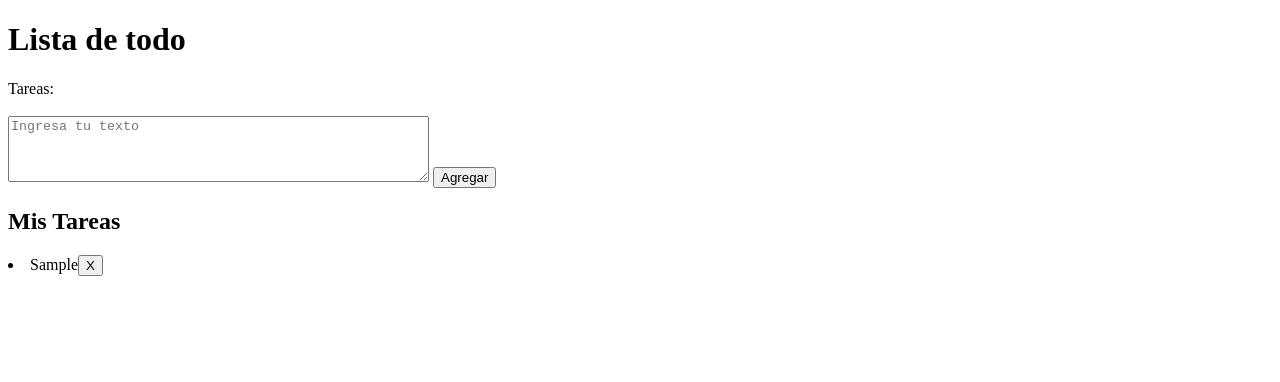
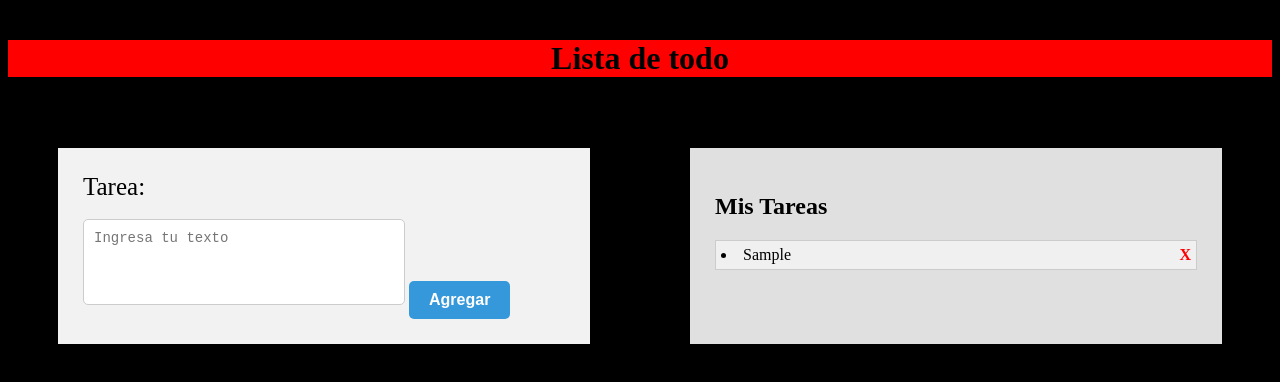
Before and after one commit to luchof5/lista-de-todo, a plain HTML site: page index.html in a window 1280 px wide. Both pictures are taken after typing "Sample" into the empty fields and a click on the button "Agregar". Drawn offline with Linux system fonts and the light colour scheme.

Commit message:
proyecto finalizado

```diff
--- a/css/estilos.css
+++ b/css/estilos.css
@@ -0,0 +1,98 @@
+h1 {
+    background-color: red;
+    text-align: center;
+}
+
+.tarea {
+    font-size: 25px;
+}
+
+body {
+    background-color: black;
+}
+
+#contenido {
+    margin-top: 40px;
+}
+
+.styled-button {
+    display: inline-block;
+    padding: 10px 20px;
+    font-size: 16px;
+    font-weight: bold;
+    color: #ffffff;
+    background-color: #3498db;
+    border: none;
+    border-radius: 5px;
+    cursor: pointer;
+    text-align: center;
+    text-decoration: none;
+    transition: background-color 0.3s ease;
+  }
+
+  .styled-button:hover {
+    background-color: #2980b9;
+  }
+
+  #miAreaTexto {
+    resize: none;
+  width: 300px;
+  padding: 10px;
+  font-size: 14px;
+  border: 1px solid #ccc;
+  border-radius: 5px;
+  }
+
+.borrar-tarea,
+.borrar-tarea:hover {
+    float: right;
+    cursor: pointer;
+    color: red;
+    font-weight: bold;
+}
+
+.error {
+    background-color: red;
+    text-align: center;
+    padding: 10px;
+    text-transform: uppercase;
+    font-weight: bold;
+    max-width: 400px;
+    margin: 0 auto;
+    color: white;
+}
+
+li {
+    overflow: hidden;
+    word-wrap: break-word;
+    white-space: normal;
+    margin-bottom: 10px; /* Agrega espacio entre los elementos <li> */
+    padding: 5px; /* Agrega espacio interno alrededor del contenido del <li> */
+    border: 1px solid #ccc; /* Agrega un borde para resaltar los elementos */
+    background-color: #f0f0f0; /* Agrega un color de fondo */
+}
+
+.column-container {
+    display: flex;
+    flex-wrap: wrap;
+  }
+
+  .column {
+    flex: 1;
+    padding: 20px;
+    box-sizing: border-box;
+    flex: 1;
+    padding: 25px;
+    margin: 50px;
+    box-sizing: border-box;
+    min-width: 360px;
+    flex-direction: column;
+  }
+
+  .column-left {
+    background-color: #f2f2f2;
+  }
+
+  .column-right {
+    background-color: #e0e0e0;
+  }
--- a/index.html
+++ b/index.html
@@ -10,18 +10,18 @@
 
     <div id="contenido">
         <h1>Lista de todo</h1>
-        <div>
-            <div>
-                <label for="tweet">Tareas:</label>
+        <div class="column-container">
+            <div class="column column-left">
+                <label for="tarea" class="tarea">Tarea:</label>
                 <form  id="formulario">
                         <label for="miAreaTexto"></label>
                         <br>
                         <textarea id="miAreaTexto" name="miAreaTexto" rows="4" cols="50"
                         placeholder="Ingresa tu texto"></textarea>
-                        <button type="submit">Agregar</button>
+                        <button type="submit" class="styled-button">Agregar</button>
                 </form>
             </div>
-            <div>
+            <div class="column column-right">
                 <h2>Mis Tareas</h2>
                 <div id="lista-tareas"></div>
             </div>
--- a/js/app.js
+++ b/js/app.js
@@ -73,18 +73,19 @@ function crearHtml() {
 
             const li = document.createElement('li');
             li.innerText = texto.texto;
+
             // Botón de eliminar
-            const btnElminar = document.createElement('button');
+            const btnElminar = document.createElement('a');
+            btnElminar.classList.add('borrar-tarea')
             btnElminar.innerHTML = 'X';
 
+            btnElminar.onclick = () => {
+                borrarTarea(texto.id)
+            }
 
             li.appendChild(btnElminar);
             listaTareas.appendChild(li);
 
-            btnElminar.onclick = () => {
-                borrarTarea(texto.id)
-            }
-            console.log(tareas)
         });
     }
 
```
